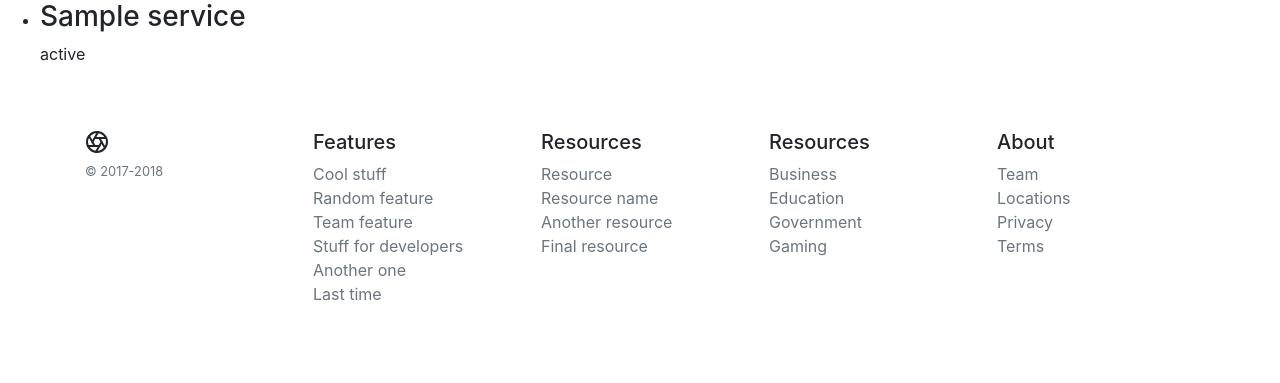
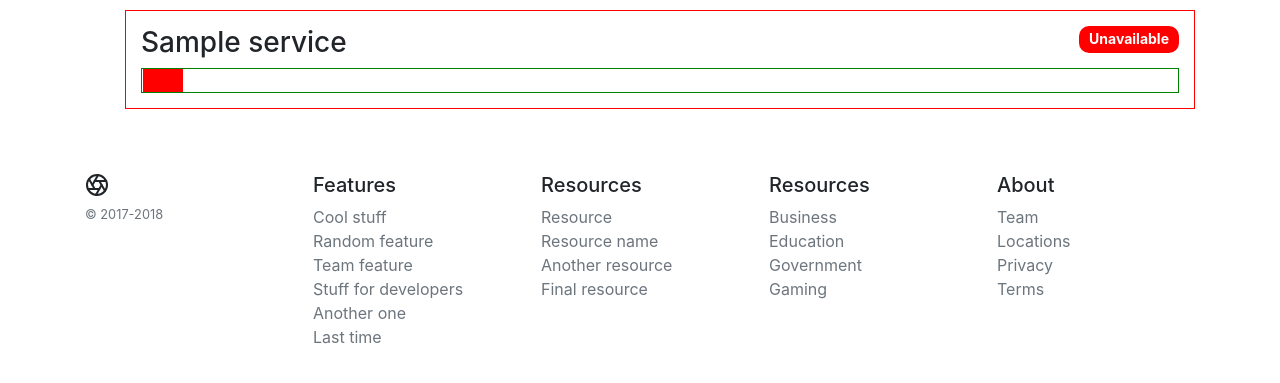
Before and after one commit to RaspberryVision/loterioma-engineer, a Symfony app: template templates/web/app/index.html.twig in a window 1280 px wide. Shown: the part 48-431 px from the top of the page. Run offline with Twig, Linux system fonts and the light colour scheme; the template is opened without the code that fills it: most values are stand-ins (such as "Sample title", 1, 10 or a date in 2020); some libraries are stand-ins or nearby versions.

Commit message:
Added service status view style.

```diff
--- a/templates/web/app/index.html.twig
+++ b/templates/web/app/index.html.twig
@@ -3,18 +3,73 @@
 {% block title %}Hello StatusController!{% endblock %}
 
 {% block body %}
+    <div class="container">
         <ul>
             {% for service in services %}
-            <li>
-                <div>
-                    <h3>{{ service.name }}</h3> {{ service.getCurrentStatus().getState() }}
-                    <div>
+                <li style="list-style: none">
+                    <div class="service-box">
+                        <h3>
+                            {{ service.name }}
+                            <span class="service-status {{ service.getCurrentStatus().getState() == '1' ? 'ok' : 'error' }}">
+                                {{ service.getCurrentStatus().getState() == '1' ? 'Working' : 'Unavailable' }}
+                            </span>
+                        </h3>
+                        <div class="history-bar">
                             {% for status in service.statuses %}
-                            {{ status.getState() }}
+                                <div class="history-bar-item {{ status.getState() == '1' ? 'ok' : 'error' }}"></div>
                             {% endfor %}
                         </div>
                     </div>
                 </li>
             {% endfor %}
         </ul>
+    </div>
+
+    <style type="text/css">
+        .service-box {
+            border: 1px solid red;
+            margin-bottom: 10px;
+            margin-top: 10px;
+            padding: 15px;
+        }
+
+        .history-bar {
+            width: 100%;
+            border: 1px solid green;
+            height: 25px;
+            overflow: hidden;
+        }
+
+        .service-status {
+            font-size: 14px;
+            font-weight: bold;
+            float: right;
+            padding: 5px 10px;
+            border-radius: 10px;
+            color: #fff;
+        }
+
+        .service-status.ok {
+            background: green;
+        }
+
+        .service-status.error {
+            background: red;
+        }
+
+        .history-bar-item {
+            width: 4%;
+            border-left: 1px solid #fff;
+            height: 25px;
+            float: left;
+        }
+
+        .history-bar-item.error {
+            background: red;
+        }
+
+        .history-bar-item.ok {
+            background: green;
+        }
+    </style>
 {% endblock %}
```
Lines whose indentation alone changed are shown as unchanged.
